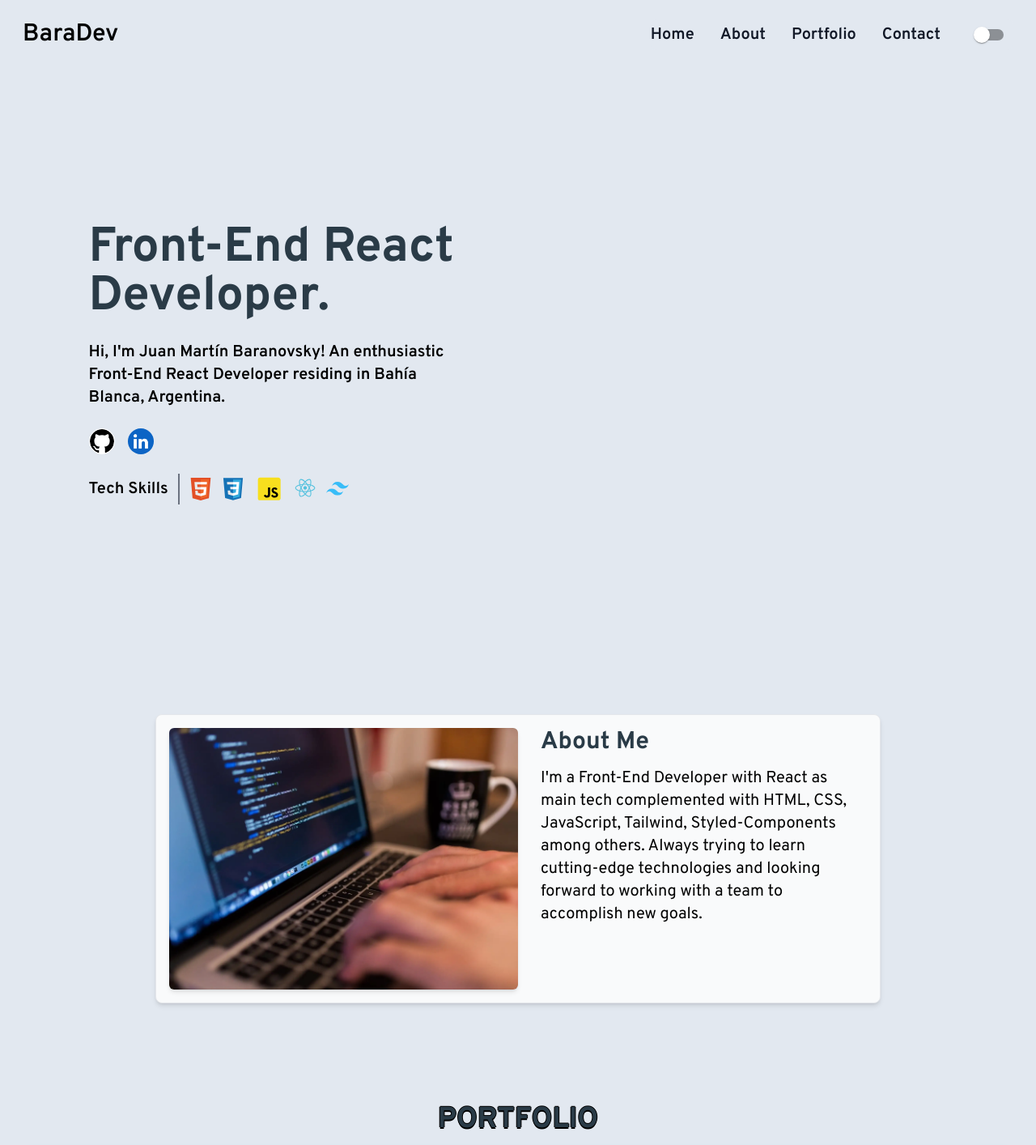
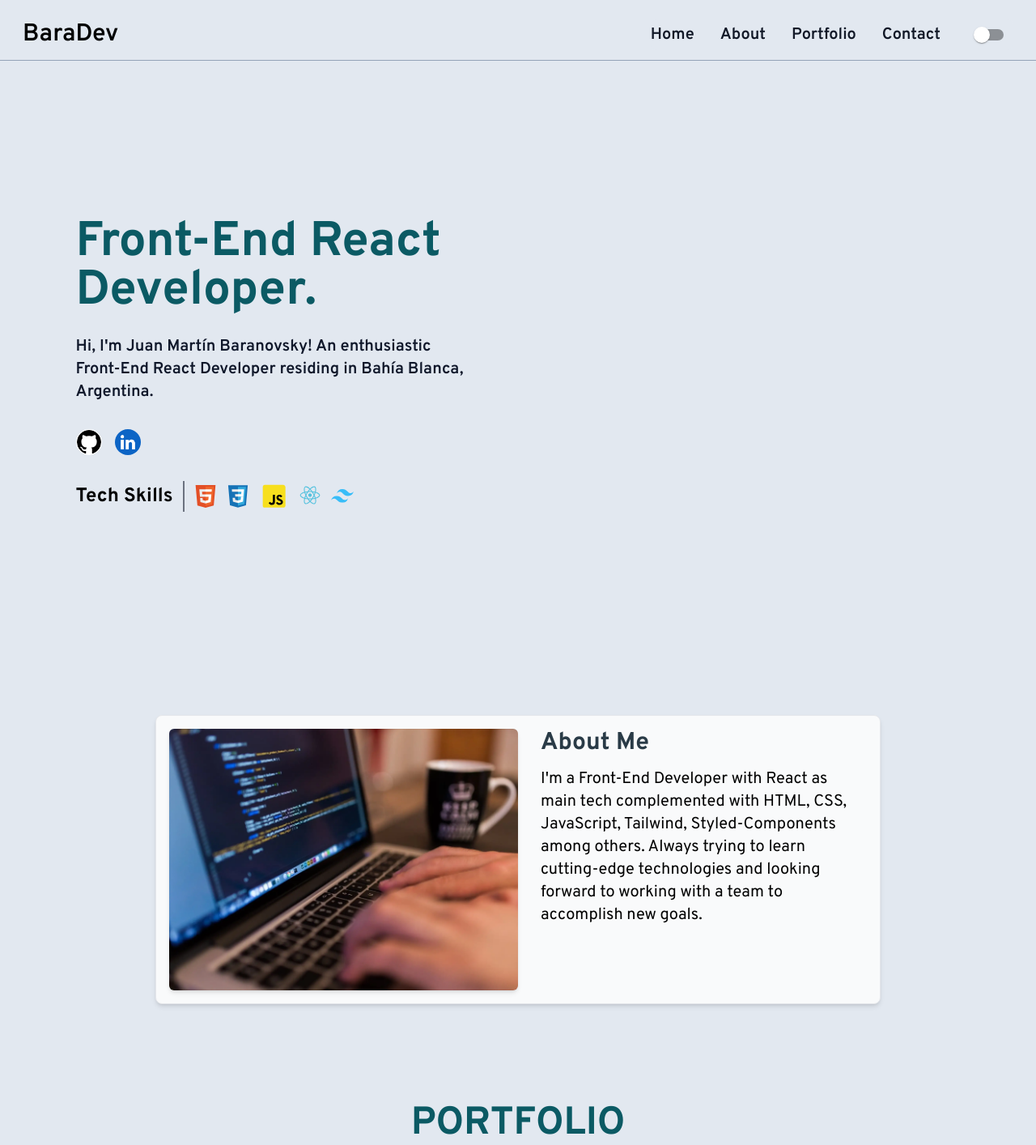
Before and after one commit to Bara1422/Portfolio, a React (Vite) app: page / in a window 1280 px wide. Shown: the top 1414 px of the page at 81% size. Built offline with nearby package versions, Linux system fonts and the light colour scheme.

Commit message:
add small details in almost all components

```diff
--- a/src/components/Contact.jsx
+++ b/src/components/Contact.jsx
@@ -12,11 +12,11 @@ const Contact = () => {
         CONTACT
       </h2>
       <div className='flex flex-col md:flex-row md:justify-evenly lg:justify-center lg:gap-10 gap-4  pt-4'>
-        <div className='flex flex-col text-center border dark:bg-[rgb(21,30,51)] border-gray-300 p-4 gap-2 rounded-3xl w-72 md:mx-0 mx-auto shadow-md shadow-eden-400 bg-white '>
+        <div className='flex flex-col text-center border dark:bg-[rgb(21,30,51)] border-gray-300 p-4 gap-2 rounded-3xl w-72 md:mx-0 mx-auto shadow-sm shadow-eden-400 bg-white '>
           <h3 className='font-bold text-xl'>Location</h3>
           <a
             href='https://www.google.com/maps/place/Bah%C3%ADa+Blanca,+Provincia+de+Buenos+Aires/@-38.7212295,-62.2563724,12z/data=!3m1!4b1!4m6!3m5!1s0x95edbcabdc1302bd:0x76d1d88d241e7a11!8m2!3d-38.7183177!4d-62.2663478!16zL20vMDM2eWhm'
-            className='flex gap-2 justify-center hover:text-eden-400 font-semibold'
+            className='flex gap-2 justify-center hover:text-eden-600 font-semibold dark:hover:text-eden-500'
             target='_blank'
             rel='noreferrer'
             aria-label='Map of Bahía Blanca, Argentina'
@@ -24,11 +24,11 @@ const Contact = () => {
             <MapPin /> Bahía Blanca, Argentina
           </a>
         </div>
-        <div className='flex flex-col text-center mx-auto border p-4 dark:bg-[rgb(21,30,51)] border-gray-300  gap-2 rounded-3xl md:mx-0 w-72 shadow-md shadow-eden-500 dark:shadow-eden-400 bg-white  '>
+        <div className='flex flex-col text-center mx-auto border p-4 dark:bg-[rgb(21,30,51)] border-gray-300  gap-2 rounded-3xl md:mx-0 w-72 shadow-sm shadow-eden-500 dark:shadow-eden-400 bg-white  '>
           <h3 className='font-bold text-xl'>Email</h3>
           <a
             href='mailto:juanbaranovsky@gmail.com'
-            className='flex gap-2 justify-center font-semibold  hover:text-eden-400'
+            className='flex gap-2 justify-center font-semibold  hover:text-eden-600 dark:hover:text-eden-500'
             aria-label='Send e-mail to juanbaranovsky@gmail.com'
           >
             <MailOpen /> juanbaranovsky@gmail.com
--- a/src/components/Footer.jsx
+++ b/src/components/Footer.jsx
@@ -4,7 +4,7 @@ import LinkedIn from '../icons/LinkedIn'
 
 const Footer = () => {
   return (
-    <footer className='flex h-16 mt-16 md:gap-0 gap-2 flex-col md:flex-row justify-evenly items-center'>
+    <footer className='flex h-16 mt-16 md:gap-0 gap-2 flex-col md:flex-row justify-evenly items-center border-t border-slate-400'>
       <h3 className='font-bold order-2 md:order-1'>
         Juan Martín Baranovsky Dev
       </h3>
--- a/src/components/Hero.jsx
+++ b/src/components/Hero.jsx
@@ -12,18 +12,18 @@ import { Tooltip } from '@mui/material'
 const Hero = ({ isDarkMode }) => {
   return (
     <main
-      className='px-6 pb-6 flex flex-col md:flex-row md:h-screen md:justify-center justify-around items-center'
+      className='px-6 pb-6 flex flex-col-reverse md:flex-row md:h-screen md:justify-center justify-around items-center min-h-screen'
       id='home'
     >
-      <div className='md:p-4 flex order-2 md:order-1 flex-col gap-6 lg:w-2/5'>
-        <h1 className='text-5xl lg:text-6xl font-bold dark:text-eden-300 text-[#2a3b47] dark:outline-none '>
+      <div className=' flex  flex-col gap-6 lg:w-2/5'>
+        <h1 className='text-5xl lg:text-6xl font-bold dark:text-eden-300 text-eden-800 dark:outline-none '>
           Front-End React Developer.
         </h1>
-        <p className='text-xl font-semibold'>
+        <p className='text-xl font-semibold dark:text-slate-200 text-slate-900'>
           Hi, I'm Juan Martín Baranovsky! An enthusiastic Front-End React
           Developer residing in Bahía Blanca, Argentina.
         </p>
-        <div className='flex gap-4 justify-center md:justify-normal '>
+        <div className='flex gap-4 justify-center md:justify-normal mt-2'>
           <Tooltip title='Github'>
             <a
               href='https://github.com/Bara1422'
@@ -46,10 +46,9 @@ const Hero = ({ isDarkMode }) => {
           </Tooltip>
         </div>
 
-        <div className=' md:gap-3 gap-1 flex items-center justify-center md:justify-normal md:flex-row flex-col md:divide-x-2 md:divide-y-0 divide-y-2 divide-gray-500 dark:divide-white'>
-          <div>
-            <h2 className='text-xl font-semibold'>Tech Skills</h2>
-          </div>
+        <div className=' md:gap-3 gap-1 flex items-center justify-center md:justify-normal md:flex-row flex-col md:divide-x-2 md:divide-y-0 divide-y-2 divide-gray-500 dark:divide-white mt-2'>
+          <h2 className='lg:text-2xl text-xl font-bold'>Tech Skills</h2>
+
           <div className='md:pl-3 md:pt-0 pt-1 flex gap-3 items-center'>
             <Tooltip title='HTML5'>
               <span role='img' aria-label='HTML5 Icon'>
@@ -80,7 +79,7 @@ const Hero = ({ isDarkMode }) => {
         </div>
         <div />
       </div>
-      <div className='order-1 md:order-2' id='home-anchor'>
+      <div className=' md:mt-[-100px]' id='home-anchor'>
         <BlobImage alt='Image of me' />
       </div>
     </main>
--- a/src/components/Navbar.jsx
+++ b/src/components/Navbar.jsx
@@ -60,13 +60,15 @@ const Navbar = ({ isDarkMode, handleDarkMode }) => {
   }
 
   return (
-    <nav className='  dark:bg-[rgb(17,24,40)] bg-slate-200 sticky top-0 left-0 right-0 opacity-100'>
+    <nav className='  dark:bg-[rgb(17,24,40)] bg-slate-200 sticky top-0 left-0 right-0 opacity-100 border-b border-slate-400'>
       <div className=' max-w-screen-xl flex flex-wrap items-end justify-between mx-auto px-3 pt-6 pb-3'>
         <a
           onClick={() => scrollToComponent('home')}
-          className='self-center md:pl-4 text-3xl font-semibold whitespace-nowrap cursor-pointer hover:text-eden-400'
+          className='self-center md:pl-4 text-3xl font-semibold whitespace-nowrap cursor-pointer hover:text-eden-500'
         >
-          <h2 className='dark:text-white font'>BaraDev</h2>
+          <h2 className='dark:text-white dark:hover:text-eden-200 transition-colors duration-300 font'>
+            BaraDev
+          </h2>
         </a>
 
         <button
--- a/src/components/ProjectCard.jsx
+++ b/src/components/ProjectCard.jsx
@@ -9,7 +9,7 @@ const ProjectCard = ({ project, order }) => {
       id='projects'
       className={`bg-slate-50 border  border-gray-300  rounded-lg p-3  lg:h-[27rem] h-auto mx-auto flex  lg:flex-row flex-col w-full lg:gap-7 gap-3 dark:bg-gray-800 dark:border-gray-700 ${
         order === 1 ? 'lg:flex-row' : 'lg:flex-row-reverse'
-      } shadow-md shadow-eden-300`}
+      } shadow-sm shadow-eden-300`}
     >
       <div className='lg:h-96 sm:h-[340px] h-[250px] lg:w-3/5 overflow-hidden dark:border-slate-700 border-gray-300 rounded-md border lg:my-auto shadow-md  '>
         <a href={project.demoPage} className='h-full '>
@@ -29,7 +29,7 @@ const ProjectCard = ({ project, order }) => {
           {project.techs.map((tech) => (
             <span
               key={tech}
-              className='p-1 px-2 dark:bg-gray-700 rounded-md shadow-md '
+              className='p-1 px-2 bg-gray-100 dark:bg-gray-700 rounded-md shadow-md '
             >
               {tech}
             </span>
@@ -39,7 +39,7 @@ const ProjectCard = ({ project, order }) => {
           <a
             target='_blank'
             href={project.githubCode}
-            className='flex text-xl items-end gap-2 hover:text-eden-500'
+            className='flex text-xl items-end gap-2 hover:text-eden-600 dark:hover:text-eden-500 '
             rel='noreferrer'
             aria-label={`GitHub code of ${project.name} project`}
           >
@@ -48,7 +48,7 @@ const ProjectCard = ({ project, order }) => {
           <a
             target='_blank'
             href={project.demoPage}
-            className='flex text-xl items-end gap-2 hover:text-eden-500'
+            className='flex text-xl items-end gap-2 hover:text-eden-600 dark:hover:text-eden-500'
             rel='noreferrer'
             aria-label={`Live page of ${project.name} project`}
           >
--- a/src/components/Projects.jsx
+++ b/src/components/Projects.jsx
@@ -6,7 +6,7 @@ const Projects = () => {
   return (
     <section className='flex flex-col  mt-24 md:p-5 2xl:max-w-screen-xl mx-auto'>
       <h2
-        className='text-[#2a3b47] dark:text-eden-400 text-4xl font-bold text-center outline-text'
+        className='text-eden-800 dark:text-eden-400 text-5xl font-bold text-center'
         id='projects-anchor'
       >
         PORTFOLIO
--- a/src/data.js
+++ b/src/data.js
@@ -31,7 +31,7 @@ export const PROJECTS = [
     description:
       "E-commerce integrated with Backend made in Node+Express, with the Mercado Pago API. The FrontEnd incorportes modern features such as Redux, React-Query, and more. Initially this project was Nucba's final work and was done with React so I decided to migrate it to NextJs 13 with app directory and learn Next along the way. ",
     image: '/Todo-Gaming-Next.webp',
-    techs: ['React-Query', 'Redux', 'NextJs'],
+    techs: ['React-Query', 'Redux', 'Next'],
     githubCode: 'https://github.com/Bara1422/Todo-Gaming-next',
     demoPage: 'https://todo-gaming-next.vercel.app/'
   }
--- a/src/icons/BlobImage.jsx
+++ b/src/icons/BlobImage.jsx
@@ -14,8 +14,7 @@ const BlobImage = () => {
       <image
         x='0'
         y='0'
-        width='100%'
-        height='600px'
+        height='650px'
         alt='Image of me'
         clipPath='url(#shape)'
         href='/Perfil.webp'
--- a/src/icons/MapPin.jsx
+++ b/src/icons/MapPin.jsx
@@ -8,7 +8,7 @@ const MapPin = () => {
       viewBox='0 0 24 24'
       strokeWidth={1.5}
       stroke='currentColor'
-      className='w-6 h-6'
+      className='w-6 h-6 hover:text-eden-400'
     >
       <path
         strokeLinecap='round'
--- a/tailwind.config.js
+++ b/tailwind.config.js
@@ -21,9 +21,6 @@ export default {
           50: 'rgb(48, 64, 99)'
         }
       },
-      backgroundImage: {
-        freectionary: "url('/freectionary.png')"
-      },
       fontFamily: {
         oswald: ['Oswald', 'sans-serif', 'system-ui'],
         overpass: ['Overpass', 'sans-serif']
```
